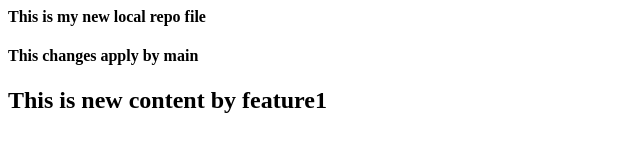
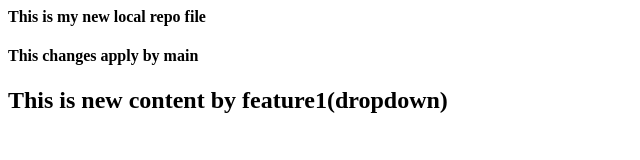
Before and after one commit to Amar41901/Localrepo, a plain HTML site: page index.html in a window 1280 px wide. Shown: the whole page, without its empty margins (0-640 px from the left). Drawn offline with Linux system fonts and the light colour scheme.

Commit message:
dropdown added to index file

```diff
--- a/index.html
+++ b/index.html
@@ -1,3 +1,3 @@
 <h4> This is my new local repo file</h4>
 <h4> This changes apply by main</h4>
-<h2> This is new content by feature1</h2>
+<h2> This is new content by feature1(dropdown)</h2>
```
